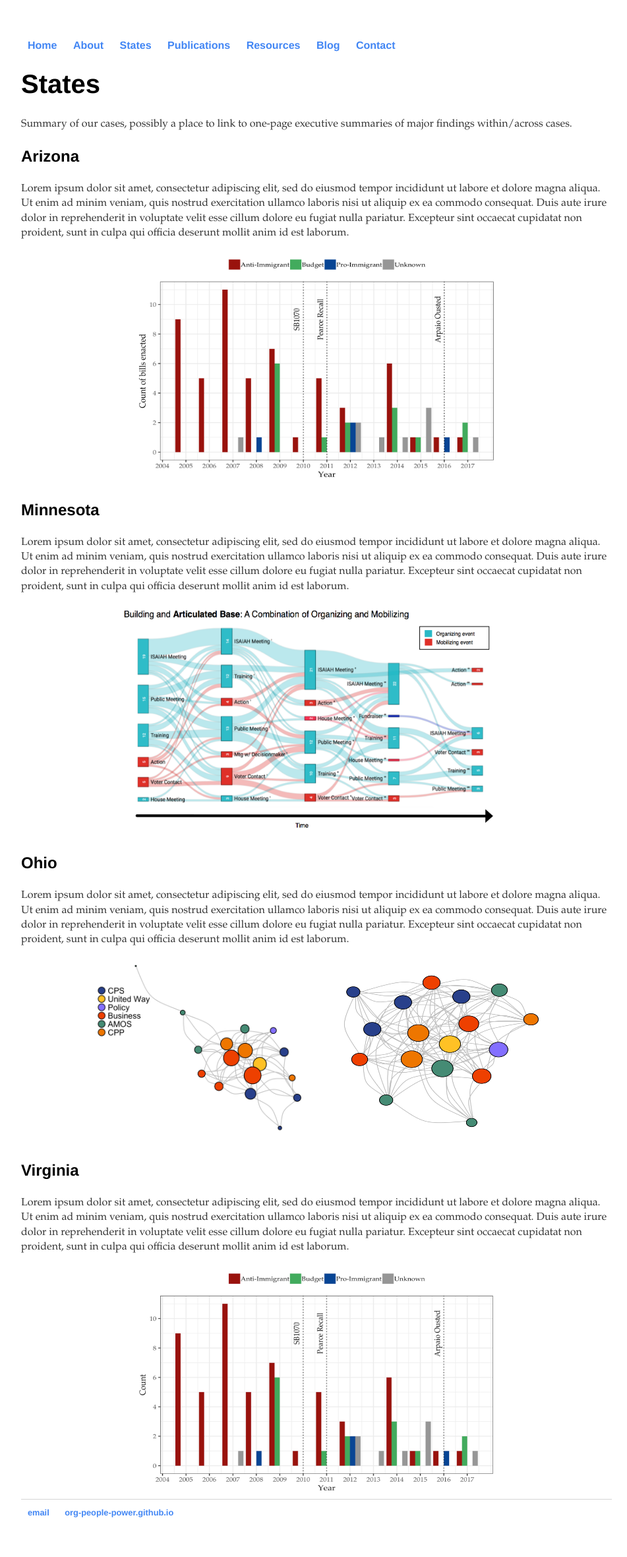
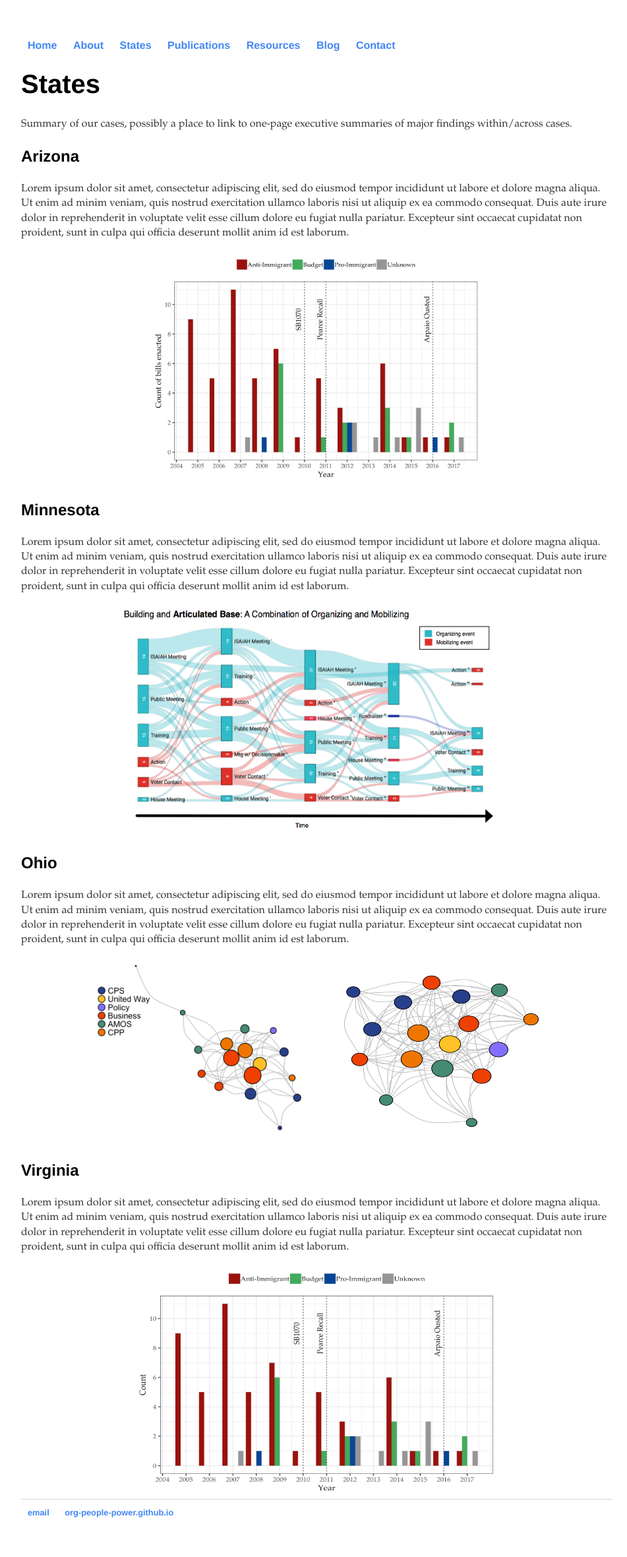
Before and after one commit to org-people-power/org-people-power.github.io, a Jekyll site: the page built from states/index.html, in a window 1280 px wide. Shown: the whole page at 66% size, without its empty margins (160-1111 px from the left). Built offline with Jekyll 4.4.1, drawn with Linux system fonts in a browser that asks for light colours.

Commit message:
Update index.html

```diff
--- a/states/index.html
+++ b/states/index.html
@@ -9,7 +9,7 @@
 	<h3> Arizona </h3>
 	<p> Lorem ipsum dolor sit amet, consectetur adipiscing elit, sed do eiusmod tempor incididunt ut labore et dolore magna aliqua. Ut enim ad minim veniam, quis nostrud exercitation ullamco laboris nisi ut aliquip ex ea commodo consequat. Duis aute irure dolor in reprehenderit in voluptate velit esse cillum dolore eu fugiat nulla pariatur. Excepteur sint occaecat cupidatat non proident, sunt in culpa qui officia deserunt mollit anim id est laborum.</p>
 	<center>
-<img src="/images/az_timeline.png" alt="HTML5 Icon" style="width:550px;height:350px;">
+<img src="/images/az_timeline.png" alt="HTML5 Icon" style="width:500px;height:350px;">
 	</center>
 
 	<h3> Minnesota </h3>
```
